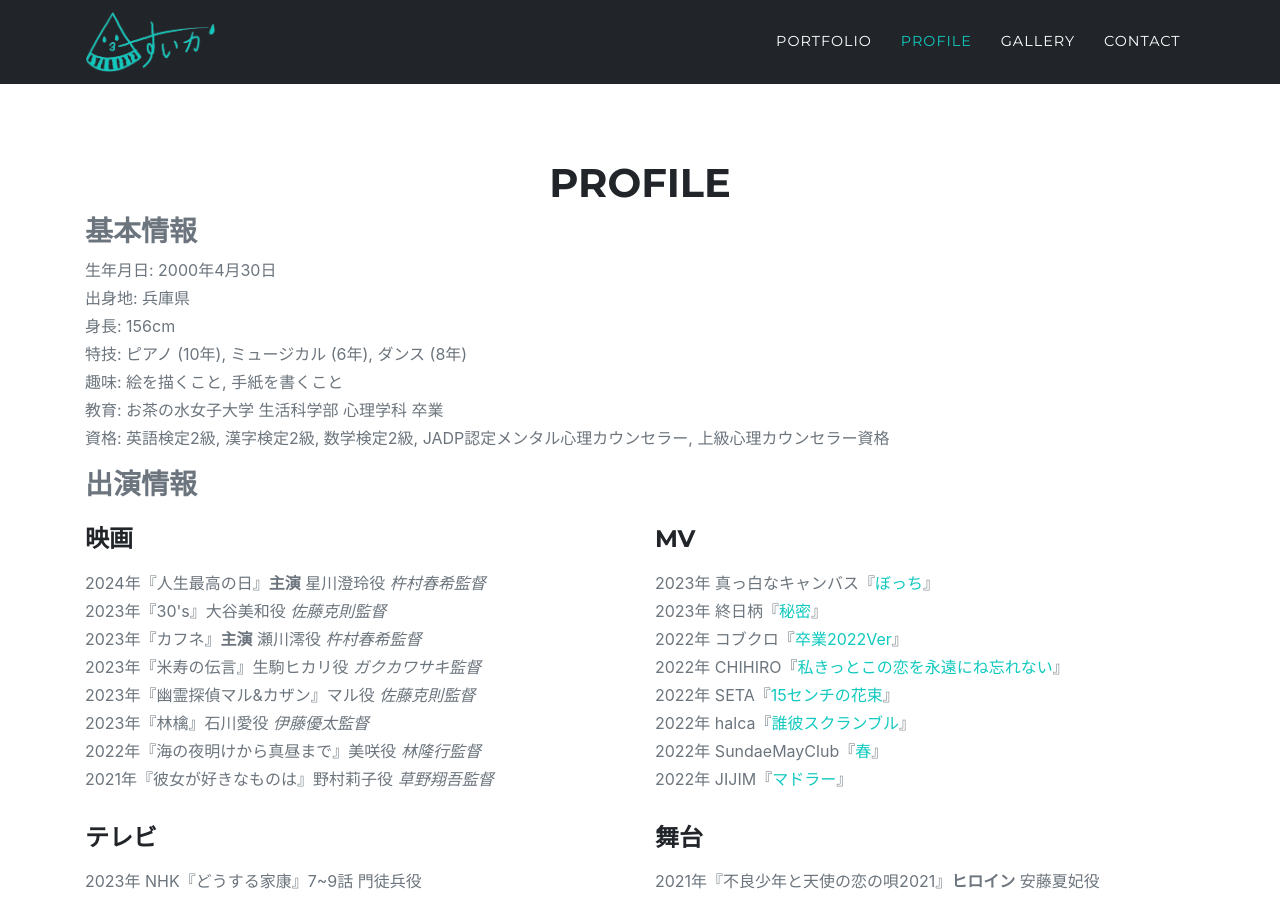
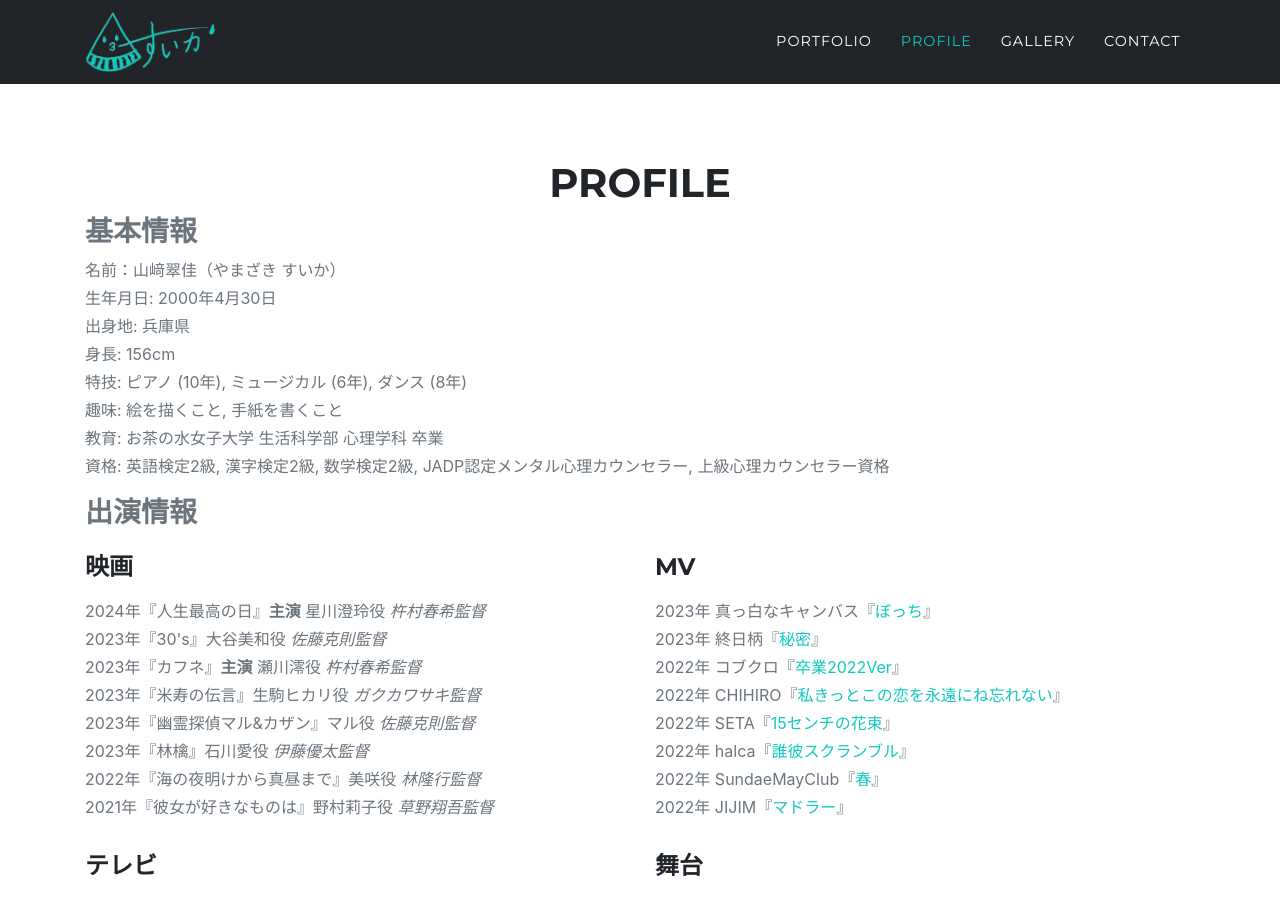
Before and after one commit to Suika0430/Suika0430.github.io, a Jekyll site: the page built from index.md, in a window 1280 px wide and 900 px high, scrolled down 2081 px. Built offline with Jekyll 4.4.1, drawn with Linux system fonts in a browser that asks for light colours; some web fonts are replaced.

Commit message:
Update about.html

```diff
--- a/_includes/about.html
+++ b/_includes/about.html
@@ -10,6 +10,7 @@
                 </div>
                 <div class="col-md-12">
                     <p class="text-muted">
+                        名前：山﨑翠佳（やまざき すいか）<br>
                         生年月日: 2000年4月30日<br>
                         出身地: 兵庫県<br>
                         身長: 156cm<br>
```
